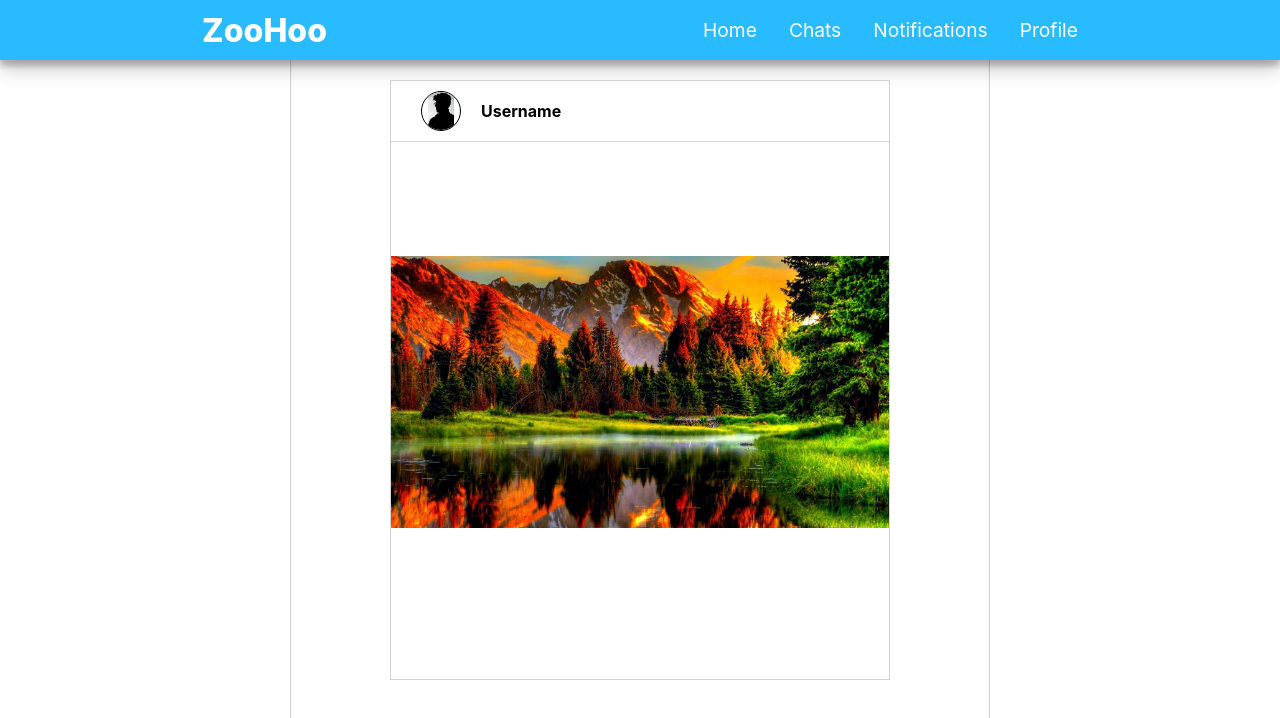
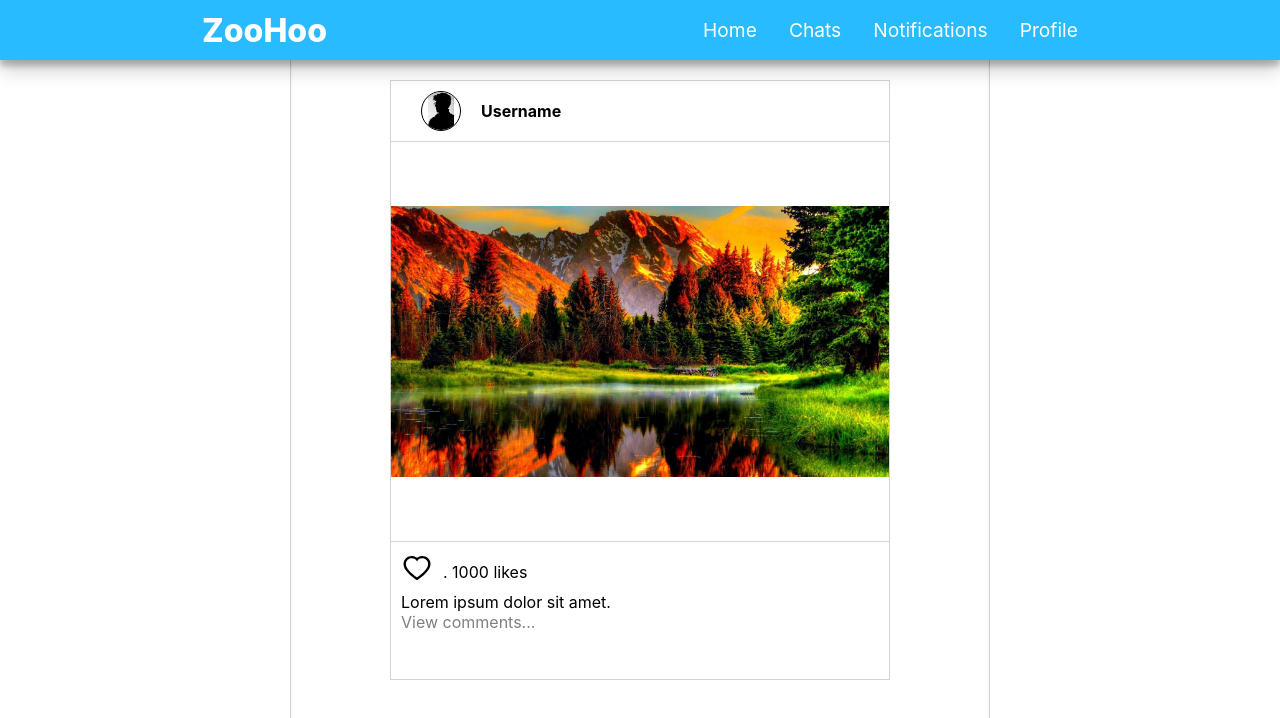
Before and after one commit to yaman1337/zoohoo, a Next.js app: page / in a window 1280 px wide. Shown: the top 718 px of the page. Built offline with nearby package versions, Linux system fonts and the light colour scheme.

Commit message:
inital commit

```diff
--- a/components/Post.js
+++ b/components/Post.js
@@ -1,19 +1,20 @@
 import Image from "next/image";
 import Link from "next/link";
 import styles from "../styles/components/Post.module.css";
+import { AiOutlineHeart } from "react-icons/ai";
 
 const Post = () => {
   return (
     <div className={styles.post}>
       <div className={styles.header}>
         <div className={styles.profilePic}>
-        <div style={{ width: "38px", height: "38px",position: "relative" }}>
+          <div style={{ width: "38px", height: "38px", position: "relative" }}>
             <Image
               alt="pp"
               src="/pp.jpeg"
               layout="fill"
               objectFit="contain"
-          style={{borderRadius: "50%"}}
+              style={{ borderRadius: "50%" }}
             />
           </div>
         </div>
@@ -24,7 +25,14 @@ const Post = () => {
         </div>
       </div>
 
-      <div style={{ width: "100%", height: "500px", position: "relative" }}>
+      <div
+        style={{
+          width: "100%",
+          height: "400px",
+          position: "relative",
+          borderBottom: "1px solid lightgray",
+        }}
+      >
         <Image
           alt="Mountains"
           src="/demo.jpg"
@@ -32,6 +40,19 @@ const Post = () => {
           objectFit="contain"
         />
       </div>
+
+      <div className={styles.postFooter}>
+        <div className={styles.likesContainer}>
+          <div className={styles.likeButton}>
+            <AiOutlineHeart />
+          </div>
+          <div className={styles.likesCount}>
+            . 1000 likes
+          </div>
+        </div>
+        <div className={styles.postCaption}>Lorem ipsum dolor sit amet.</div>
+        <div className={styles.postComments}>View comments...</div>
+      </div>
     </div>
   );
 };
--- a/styles/components/Navbar.module.css
+++ b/styles/components/Navbar.module.css
@@ -9,7 +9,9 @@
     color: white;
     position: fixed;
     top: 0px;
-    box-shadow: rgba(0, 0, 0, 0.19) 0px 10px 20px, rgba(0, 0, 0, 0.23) 0px 6px 6px;}
+    box-shadow: rgba(0, 0, 0, 0.19) 0px 10px 20px, rgba(0, 0, 0, 0.23) 0px 6px 6px;
+    z-index: 1;
+}
 
 .links  {
     display: flex;
--- a/styles/components/Post.module.css
+++ b/styles/components/Post.module.css
@@ -3,6 +3,7 @@
     width: 500px;
     border: 1px solid lightgray;
     position: relative;
+    margin-bottom: 20px;
 }
 
 .header {
@@ -26,3 +27,28 @@
     font-weight: bold;
     margin-left: 20px;
 }
+
+.postFooter {
+    height: 137px;
+    width: 100%;
+    padding: 10px;
+}
+
+.likesContainer {
+    display: flex;
+    align-items: center;
+}
+
+.likeButton {
+    font-size: 2rem;
+    cursor: pointer;
+}
+
+.likesCount {
+    margin-left: 10px;
+}
+
+.postComments {
+    color: gray;
+    cursor: pointer;
+}
```
Lines whose indentation alone changed are shown as unchanged.
